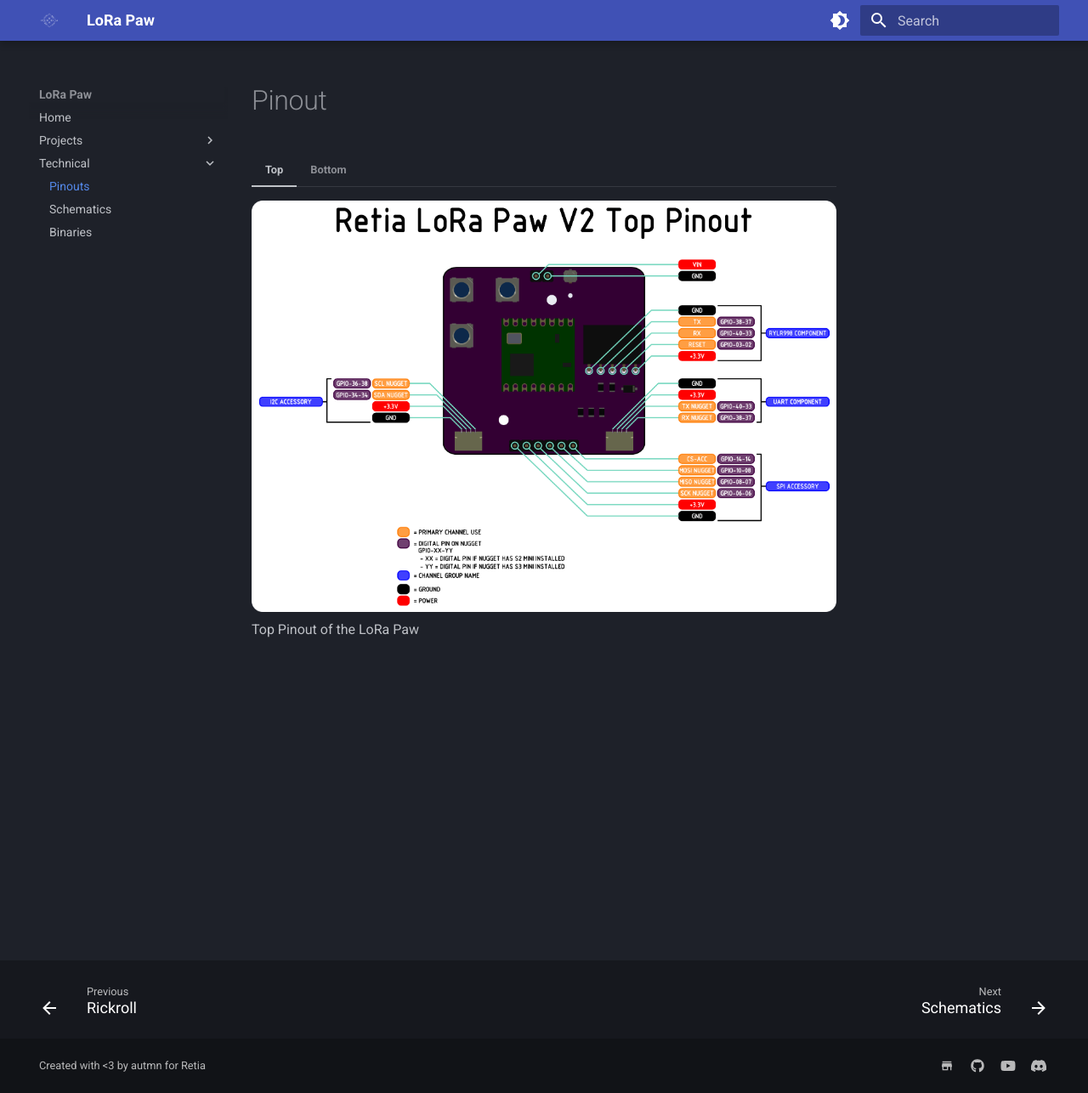
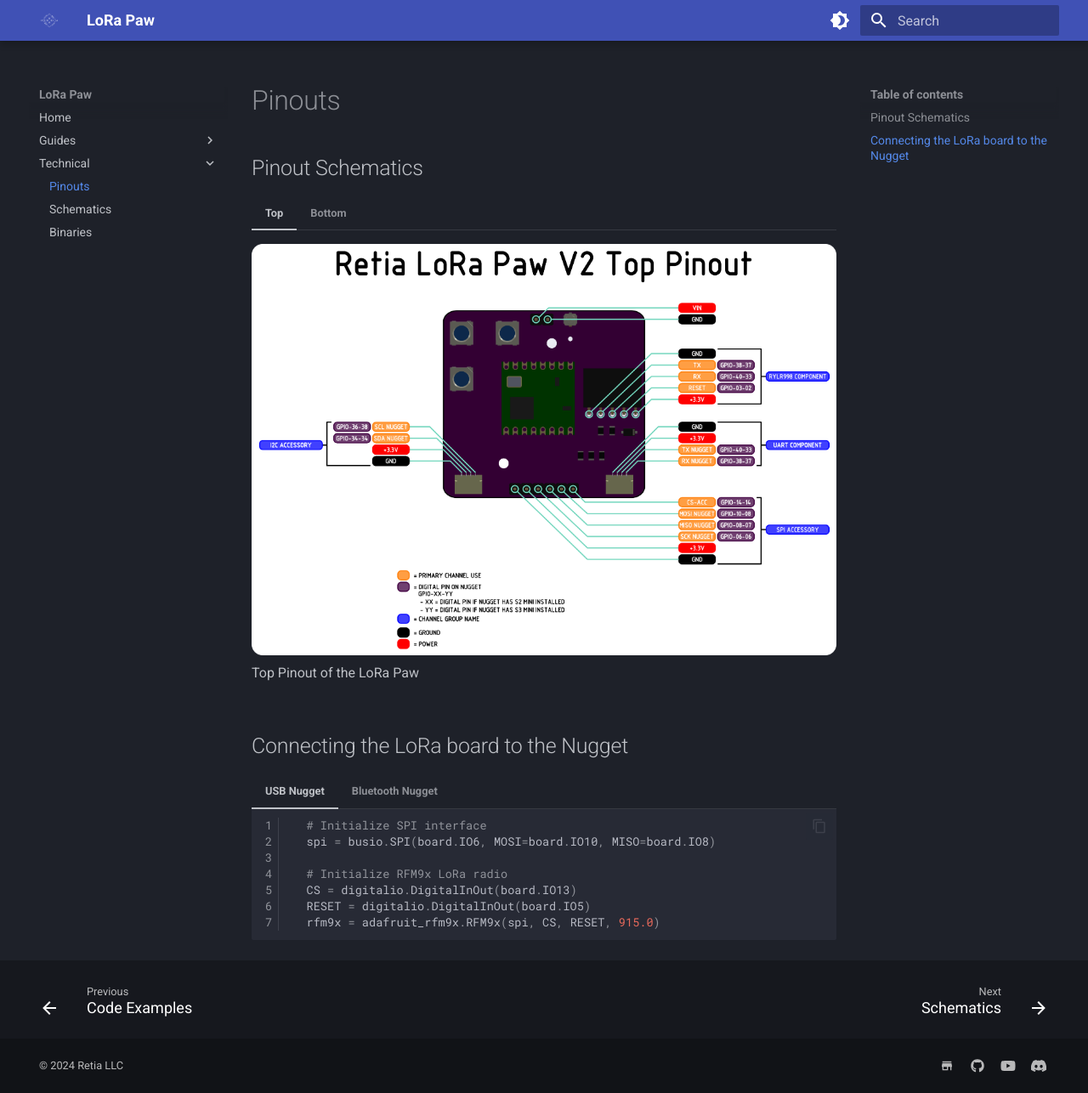
Before and after one commit to RetiaLLC/lora-docs, an MkDocs documentation site: the page built from docs/technical/pinouts.md, in a window 1280 px wide and 1286 px high. Shown: the whole window at 85% size. Built offline with MkDocs 1.6.1 and Material for MkDocs 9.7.7, drawn with Linux system fonts in a browser that asks for light colours.

Commit message:
Expand upon docs with code examples

````diff
--- a/docs/technical/pinouts.md
+++ b/docs/technical/pinouts.md
@@ -1,4 +1,4 @@
-# Pinout
+## Pinout Schematics
 
 === "Top"
 
@@ -9,3 +9,30 @@
 
     ![Bottom Pinout](../assets/Pinout_LoRa_Paw_V2_Bottom.png)
     Bottom Pinout of the LoRa Paw
+
+
+## Connecting the LoRa board to the Nugget
+
+=== "USB Nugget"
+
+    ```python
+      # Initialize SPI interface
+      spi = busio.SPI(board.IO6, MOSI=board.IO10, MISO=board.IO8)
+
+      # Initialize RFM9x LoRa radio
+      CS = digitalio.DigitalInOut(board.IO13)
+      RESET = digitalio.DigitalInOut(board.IO5)
+      rfm9x = adafruit_rfm9x.RFM9x(spi, CS, RESET, 915.0)
+    ```
+
+=== "Bluetooth Nugget"
+
+    ```python
+      # Initialize SPI interface
+      spi = busio.SPI(board.IO6, MOSI=board.IO8, MISO=board.IO7)
+
+      # Initialize RFM9x LoRa radio
+      CS = digitalio.DigitalInOut(board.IO9)
+      RESET = digitalio.DigitalInOut(board.IO4)
+      rfm9x = adafruit_rfm9x.RFM9x(spi, CS, RESET, 915.0)
+    ```
--- a/mkdocs.yml
+++ b/mkdocs.yml
@@ -1,11 +1,12 @@
 site_name: LoRa Paw
-copyright: Created with <3 by autmn for Retia
+copyright: © 2024 Retia LLC
 site_url: https://lora.nugget.dev
 
 nav:
   - Home: index.md
-  - Projects:
-      - Rickroll: projects/rickroll.md
+  - Guides:
+      - Rickroll: guides/rickroll.md
+      - Code Examples: guides/examples.md
   - Technical:
       - Pinouts: technical/pinouts.md
       - Schematics: technical/schematics.md
@@ -53,10 +54,10 @@
           format: !!python/name:pymdownx.superfences.fence_code_format
 
 plugins:
-   - glightbox:
-       shadow: true
-       background: white
-   - search
+  - glightbox:
+      shadow: true
+      background: white
+  - search
 
 extra:
   generator: false
````
Also changed, not shown: docs/guides/examples.md (added, +227 -0 lines), docs/index.md (+13 -3 lines), docs/technical/schematics.md (+1 -1 lines), docs/assets/lora-paw-v1.jpg (added), docs/guides/rickroll.md (renamed from docs/projects/rickroll.md), 2 other files.
